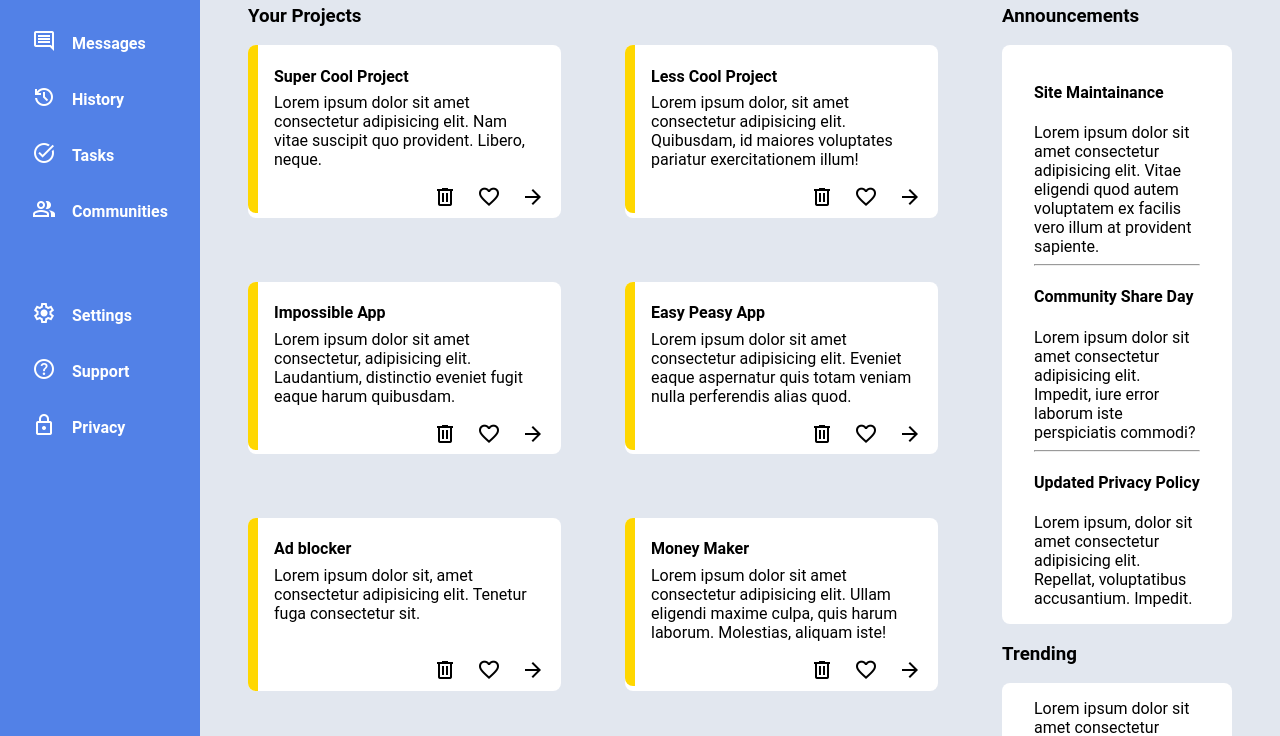
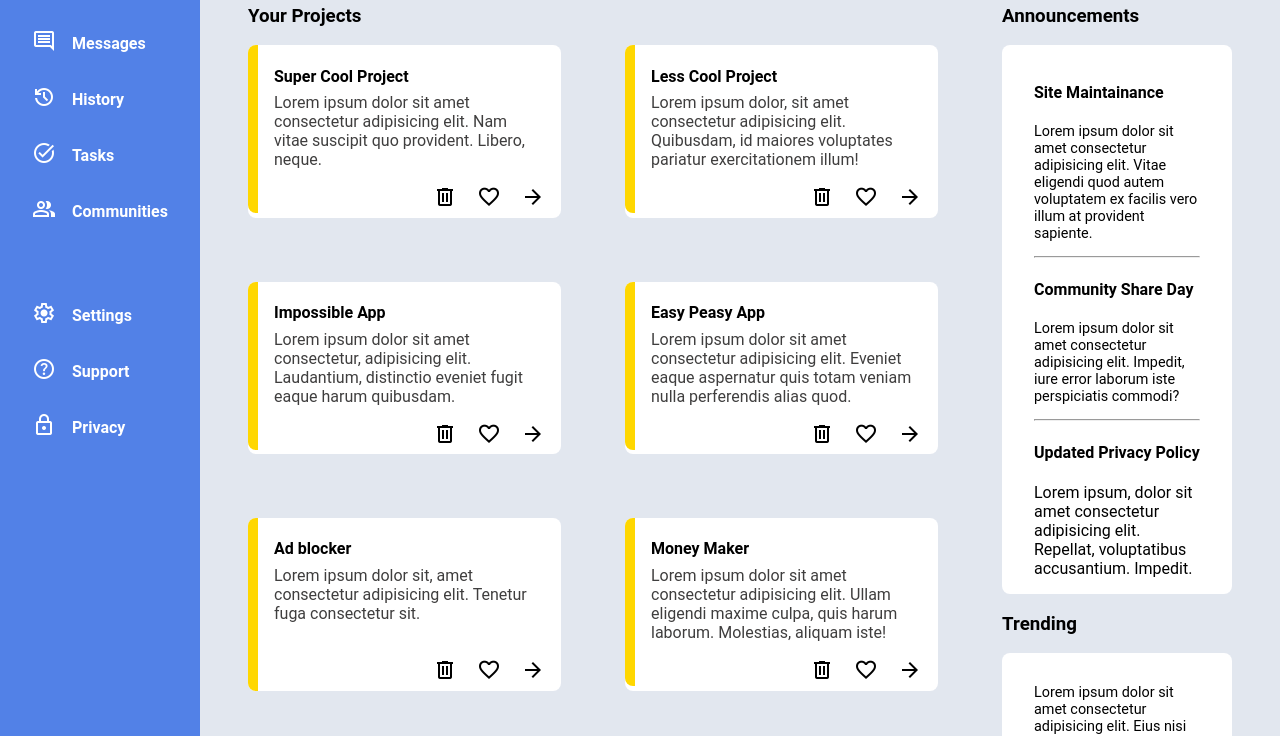
Before and after one commit to huzefazaheer/admin-dashboard, a plain HTML site: page index.html in a window 1280 px wide. Shown: the part 195-931 px from the top of the page. Drawn offline with nearby package versions, Linux system fonts and the light colour scheme.

Commit message:
Updated text styling

```diff
--- a/index.html
+++ b/index.html
@@ -77,7 +77,7 @@
             <div class="card selectable">
               <div class="color"></div>
               <h4>Super Cool Project</h4>
-              <p>
+              <p class="sub">
                 Lorem ipsum dolor sit amet consectetur adipisicing elit. Nam
                 vitae suscipit quo provident. Libero, neque.
               </p>
@@ -90,7 +90,7 @@
             <div class="card selectable">
               <h4>Less Cool Project</h4>
               <div class="color"></div>
-              <p>
+              <p class="sub">
                 Lorem ipsum dolor, sit amet consectetur adipisicing elit.
                 Quibusdam, id maiores voluptates pariatur exercitationem illum!
               </p>
@@ -103,7 +103,7 @@
             <div class="card selectable">
               <h4>Impossible App</h4>
               <div class="color"></div>
-              <p>
+              <p class="sub">
                 Lorem ipsum dolor sit amet consectetur, adipisicing elit.
                 Laudantium, distinctio eveniet fugit eaque harum quibusdam.
               </p>
@@ -116,7 +116,7 @@
             <div class="card selectable">
               <h4>Easy Peasy App</h4>
               <div class="color"></div>
-              <p>
+              <p class="sub">
                 Lorem ipsum dolor sit amet consectetur adipisicing elit. Eveniet
                 eaque aspernatur quis totam veniam nulla perferendis alias quod.
               </p>
@@ -129,7 +129,7 @@
             <div class="card selectable">
               <h4>Ad blocker</h4>
               <div class="color"></div>
-              <p>
+              <p class="sub">
                 Lorem ipsum dolor sit, amet consectetur adipisicing elit.
                 Tenetur fuga consectetur sit.
               </p>
@@ -142,7 +142,7 @@
             <div class="card selectable">
               <div class="color"></div>
               <h4>Money Maker</h4>
-              <p>
+              <p class="sub">
                 Lorem ipsum dolor sit amet consectetur adipisicing elit. Ullam
                 eligendi maxime culpa, quis harum laborum. Molestias, aliquam
                 iste!
@@ -159,13 +159,17 @@
           <h3>Announcements</h3>
           <div class="card announcements">
             <h4>Site Maintainance</h4>
+            <p class="small">
               Lorem ipsum dolor sit amet consectetur adipisicing elit. Vitae
               eligendi quod autem voluptatem ex facilis vero illum at provident
               sapiente.
+            </p>
             <hr />
             <h4>Community Share Day</h4>
+            <p class="small">
               Lorem ipsum dolor sit amet consectetur adipisicing elit. Impedit,
               iure error laborum iste perspiciatis commodi?
+            </p>
             <hr />
             <h4>Updated Privacy Policy</h4>
             Lorem ipsum, dolor sit amet consectetur adipisicing elit. Repellat,
@@ -173,9 +177,11 @@
           </div>
           <h3>Trending</h3>
           <div class="card trending">
+            <p class="small">
               Lorem ipsum dolor sit amet consectetur adipisicing elit. Eius nisi
               sit rerum ipsa nihil provident repellendus quis repudiandae
               asperiores. Ut.
+            </p>
           </div>
         </div>
       </div>
--- a/style.css
+++ b/style.css
@@ -192,3 +192,15 @@ img.large {
   height: 80px;
   border-radius: 80px;
 }
+
+.small {
+  font-size: 0.9rem;
+}
+
+.sub {
+  color: rgb(63, 62, 62);
+}
+
+hr {
+  color: rgba(170, 170, 170, 0.329);
+}
```
Lines whose indentation alone changed are shown as unchanged.
